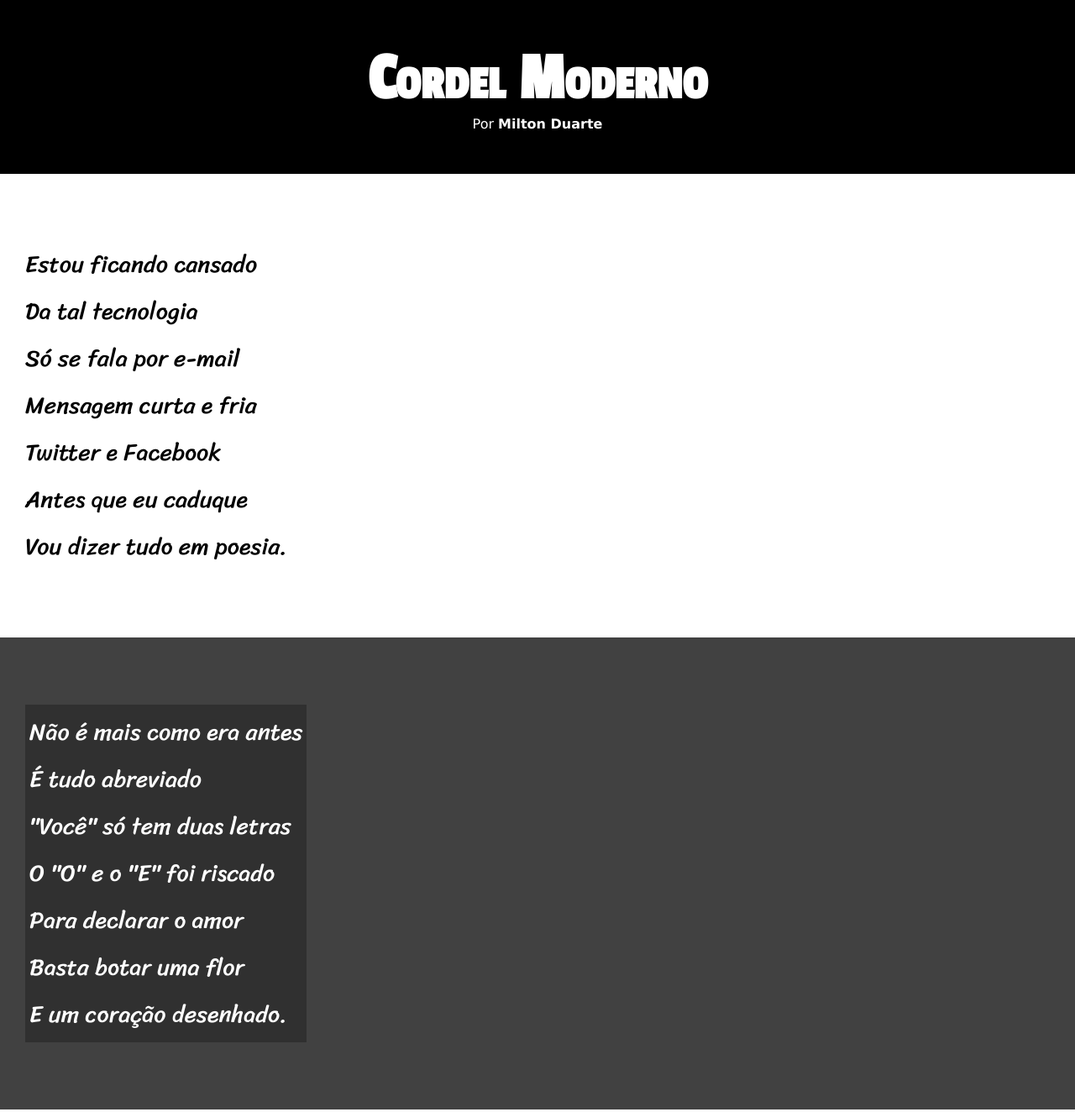
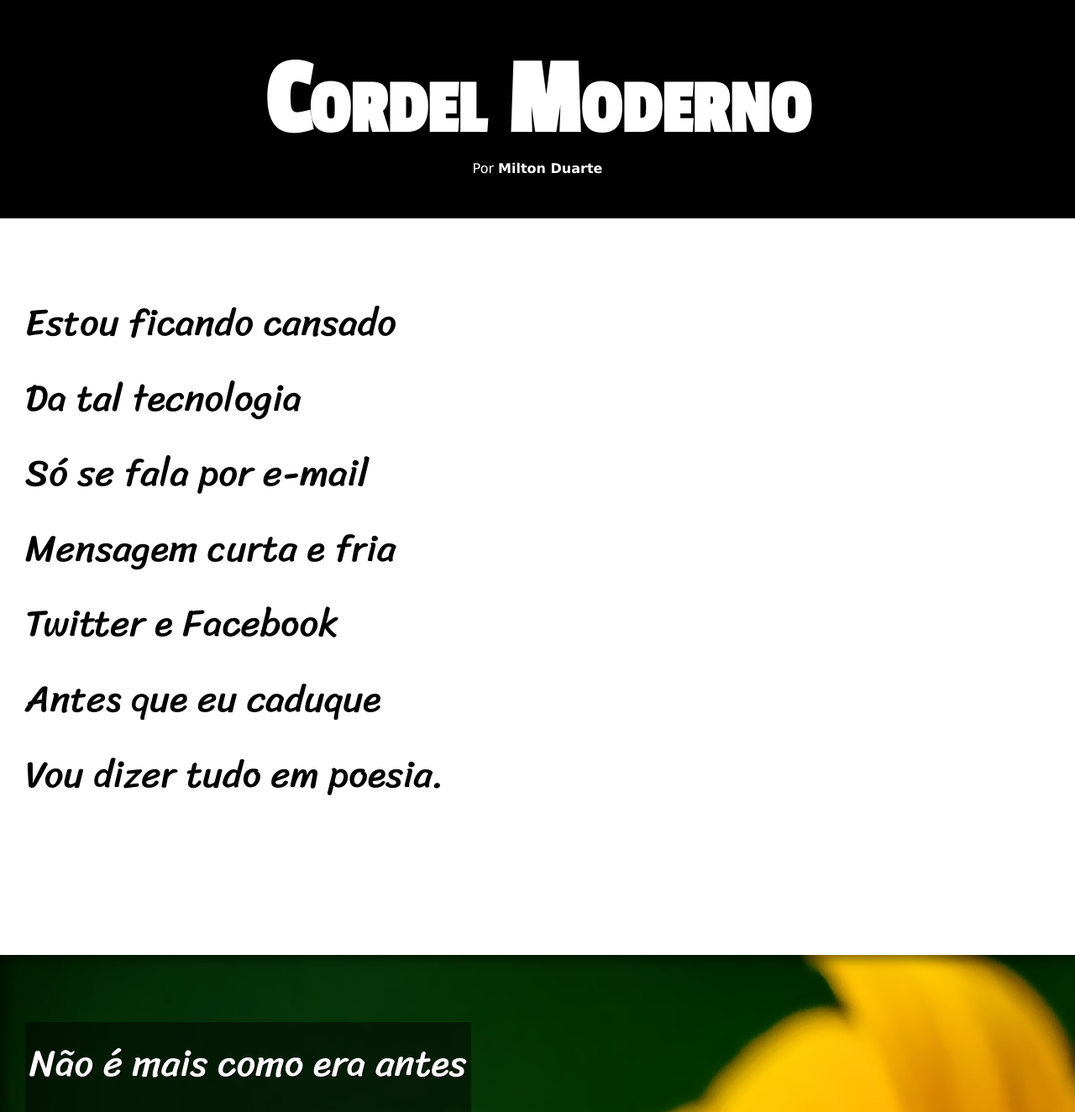
Before and after one commit to Psiicke/cordel-moderno, a plain HTML site: page hindex.html in a window 1280 px wide. Shown: the top 1324 px of the page at 84% size. Drawn offline with Linux system fonts and the light colour scheme.

Commit message:
finalizado com img parallax

```diff
--- a/hindex.html
+++ b/hindex.html
@@ -26,7 +26,7 @@
     </section>
 
 
-    <section class="image">
+    <section class="image" id="img01">
         <p>
             Não é mais como era antes <br>
             É tudo abreviado <br>
@@ -61,7 +61,7 @@
     </section>
 
 
-    <section class="image">
+    <section class="image" id="img02">
         <p>
             Tenho saudade das cartas <br>
             Escritas com a própria mão <br>
--- a/style.css
+++ b/style.css
@@ -23,14 +23,14 @@ header{
     text-align: center;
 }
 
-header h1 {
+header > h1 {
     padding-top: 50px;
     font-variant: small-caps;
     font-family: var(--font02);
-    font-size: 10vh;
+    font-size: 10vw;
 }
 
-header p {
+header > p {
     padding-bottom: 50px;
 }
 
@@ -50,7 +50,11 @@ section{
     line-height: 2em;
     padding-left: 30px;
     font-family: var(--font03);
-    font-size: 3.5vh;
+    font-size: 3.5vw;
+}
+
+section > p {
+    padding-bottom: 2em;
 }
 
 section.normal {
@@ -61,12 +65,26 @@ section.normal {
 section.image {
     background-color: rgba(0, 0, 0, 0.747);
     color: white;
+    box-shadow: inset 6px 6px 13px 0px rgba(0, 0, 0, 0.473);
+    background-attachment: fixed;
 }
 
-section.image p {
+section.image > p {
     display: inline-block;
     padding: 5px;
-    background-color: rgba(0, 0, 0, 0.26);
+    background-color: rgba(0, 0, 0, 0.466);
+    text-shadow: 1px 1px 0px black;
+    background-size: cover;
+}
+
+section#img01 {
+    background-image: url(imagens/background001.jpg);
+    background-position: right center;
+
+}
+
+section#img02 {
+    background-image: url(imagens/background002.jpg);
 }
 
 footer{
```
